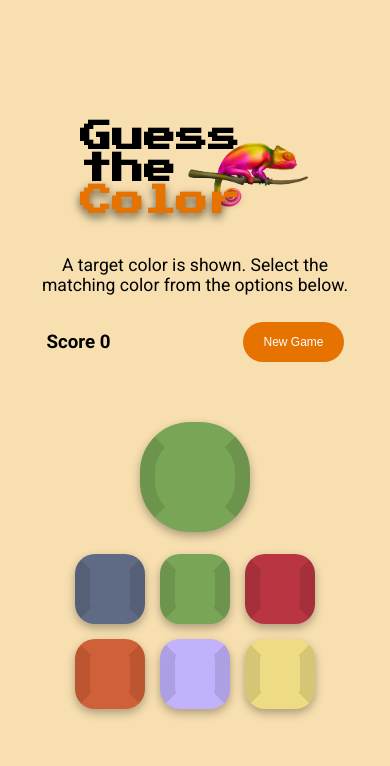
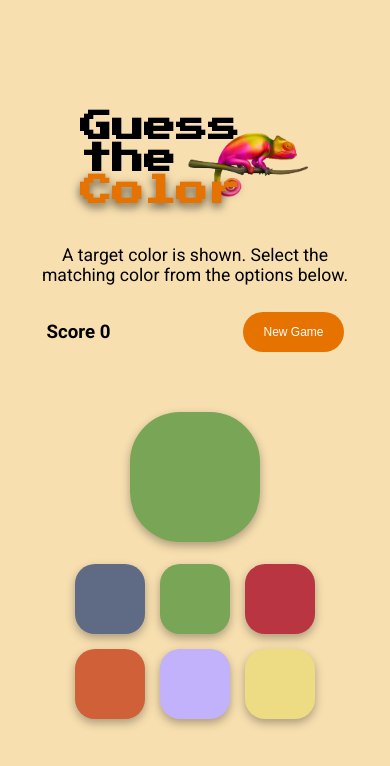
Before and after one commit to Manifestomixx/color-game, a React (Vite) app: page / in a window 390 px wide. Shown: the top 766 px of the page. Built offline with nearby package versions, Linux system fonts and the light colour scheme.

Commit message:
updated: implementation

```diff
--- a/src/App.css
+++ b/src/App.css
@@ -332,8 +332,8 @@ body{
   }
 
   .target-color{
-    width: 80px;
-    height: 80px;
+    width: 100px;
+    height: 100px;
     border-radius: 50px;
   }
 
--- a/src/ColorGame.jsx
+++ b/src/ColorGame.jsx
@@ -50,10 +50,6 @@ const ColorGame = () => {
             }, 1000);
         } else {
             setMessage('Wrong, try again! ❌');
-            setTimeout(() => {
-                setTargetColor(getRandomColor());
-                setMessage("");
-            }, 1000);
         }
     };
 
@@ -70,10 +66,10 @@ const ColorGame = () => {
                     <button data-testid="newGameButton" onClick={newGame} className='new-game'>New Game</button>
                 </div>
             </div>
-            <div data-testid="colorBox" className='target-color' style={{ backgroundColor: targetColor, borderColor: 'transparent rgba(0, 0, 0, 0.1)', borderWidth: '15px', borderStyle: 'solid', boxShadow: "0px 4px 10px rgba(0, 0, 0, 0.3)" }}></div>
+            <div data-testid="colorBox" className='target-color' style={{ backgroundColor: targetColor,  border: '15px solid transparent', boxShadow: "0px 4px 10px rgba(0, 0, 0, 0.3)" }}></div>
             <div className='btn-box'>
                 {options.map((color, index) => (
-                    <button data-testid="colorOption" key={index} onClick={() => checkAnswer(color)} className='btn' style={{ backgroundColor: color, borderColor: 'transparent rgba(0, 0, 0, 0.1)', borderWidth: '15px', borderStyle: 'solid', boxShadow: "0px 4px 10px rgba(0, 0, 0, 0.3)" }}></button>
+                    <button data-testid="colorOption" key={index} onClick={() => checkAnswer(color)} className='btn' style={{ backgroundColor: color, border: '15px solid transparent', boxShadow: "0px 4px 10px rgba(0, 0, 0, 0.3)" }}></button>
                 ))}
             </div>
             {message && <p data-testid="gameStatus" className='game-message' style={{ fontSize: "12px" }}>{message}</p>}
```
